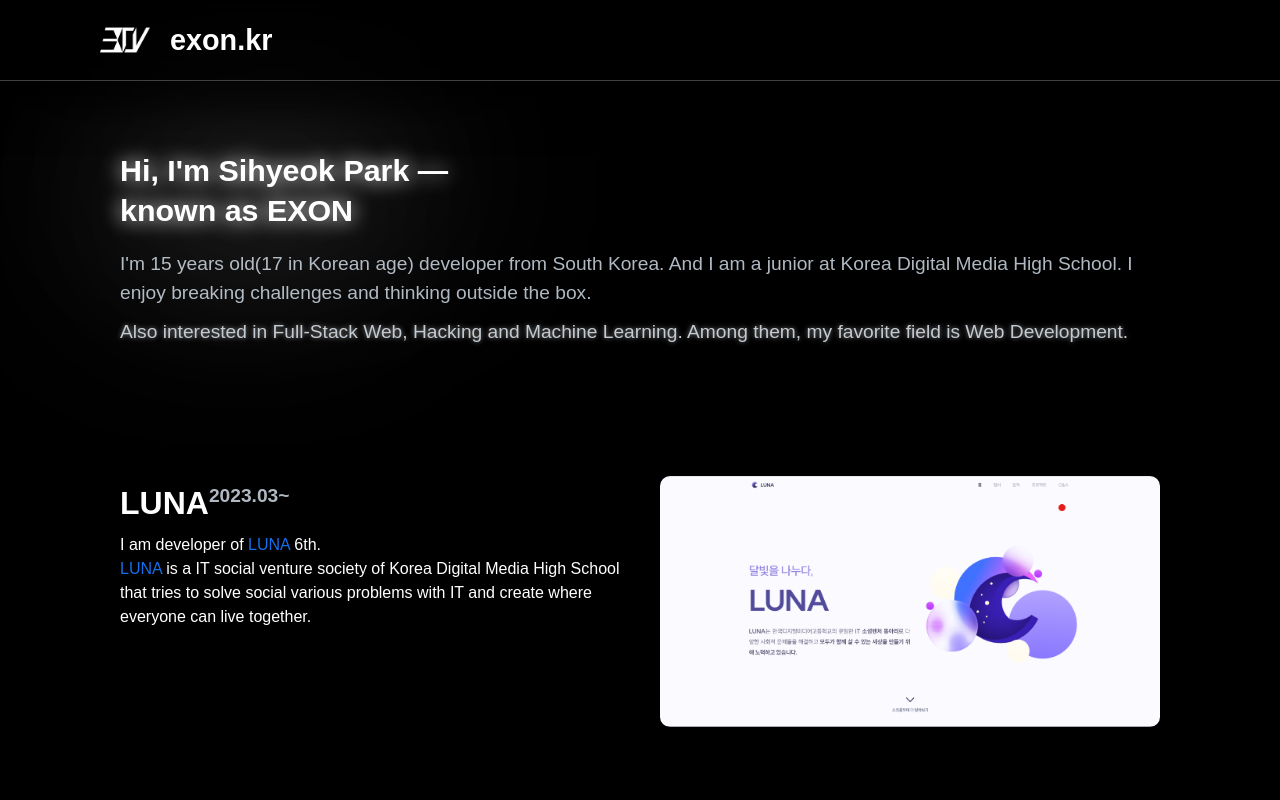
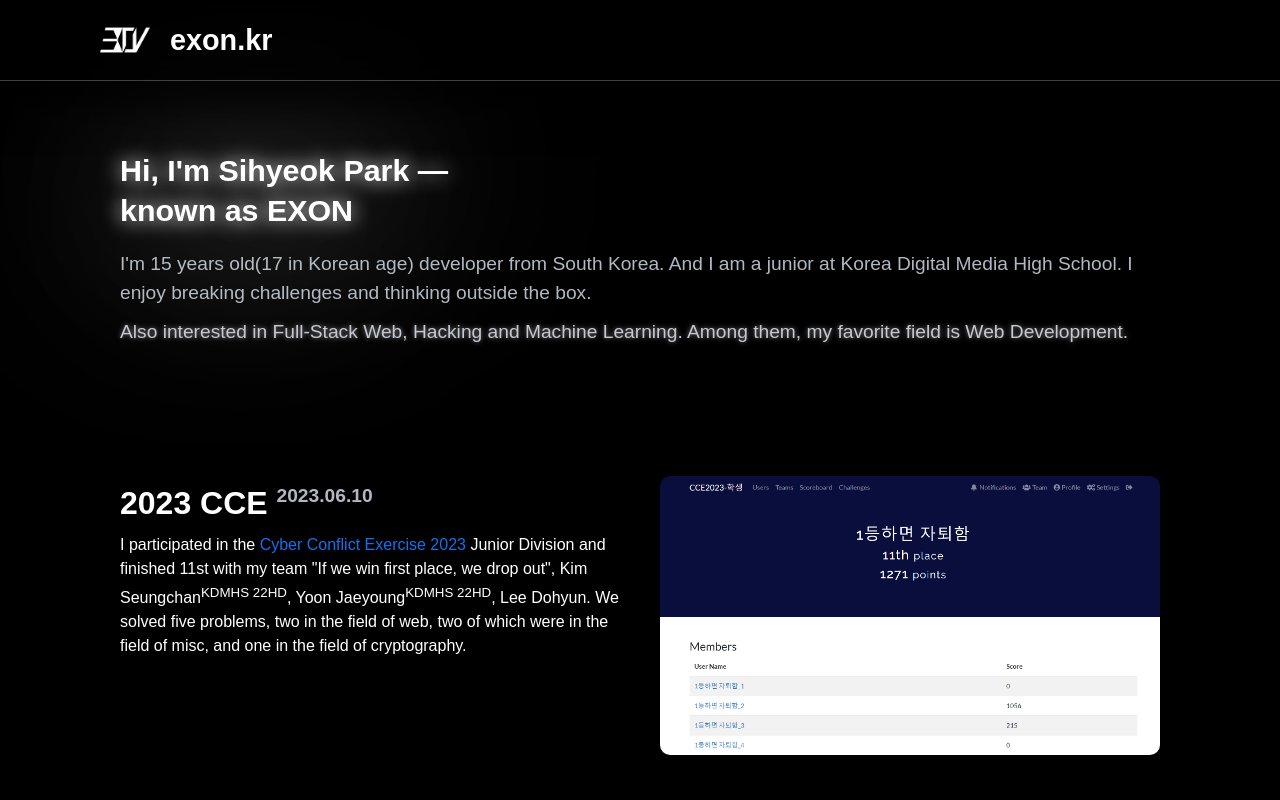
Before and after one commit to sihyeokpark/exon.kr, a React (Create React App) app in the folder app/: page / in a window 1280 px wide. Both pictures are taken after a click on the button "If you want to know me more?". Shown: the top 800 px of the page. Built offline with nearby package versions, Linux system fonts and the light colour scheme; a web font is replaced by a local one.

Commit message:
Update: cce

```diff
--- a/app/src/App.tsx
+++ b/app/src/App.tsx
@@ -3,6 +3,7 @@ import { motion } from 'framer-motion'
 
 import './css/App.css'
 
+import cce from './images/cce.png'
 import logo from './images/logo.png'
 import luna from './images/luna.png'
 import award from './images/medal.png'
@@ -67,6 +68,29 @@ function App() {
                     }
 
                 </section>
+                { moreSection &&
+                    <motion.section
+                        initial={{ opacity: 0, scale: 0.5 }}
+                        animate={{ opacity: 1, scale: 1 }}
+                        transition={{
+                        duration: 0.8,
+                        delay: 0.5,
+                        ease: [0, 0.71, 0.2, 1.01]
+                        }}>
+                        <div className='both'>
+                            <div className='left'>
+                                <h1>2023 CCE <sup>2023.06.10</sup></h1>
+                                <p>
+                                    I participated in the <a href='https://cce.cstec.kr/'>Cyber Conflict Exercise 2023</a> Junior Division and finished 11st with my team "If we win first place, we drop out", Kim Seungchan<sup>KDMHS 22HD</sup>, Yoon Jaeyoung<sup>KDMHS 22HD</sup>, Lee Dohyun.
+                                    We solved five problems, two in the field of web, two of which were in the field of misc, and one in the field of cryptography.
+                                </p>
+                            </div>
+                            <div className='right'>
+                                <img src={cce} alt='When I was making this project.' className='goorm'></img>
+                            </div>
+                        </div>
+                    </motion.section>
+                }
                 <motion.section
                     initial={{ opacity: 0, scale: 0.5 }}
                     animate={{ opacity: 1, scale: 1 }}
@@ -77,7 +101,7 @@ function App() {
                     }}>
                     <div className='both'>
                         <div className='left'>
-                            <h1>LUNA<sup>2023.03~</sup></h1>
+                            <h1>LUNA <sup>2023.03~</sup></h1>
                             <p>
                                 I am developer of <a href='https://luna.codes'>LUNA</a> 6th.<br></br>
                                 <a href='https://luna.codes'>LUNA</a> is a IT social venture society of Korea Digital Media High School that tries to solve social various problems with IT and create where everyone can live together.
@@ -104,7 +128,7 @@ function App() {
                                 <span>The Goorm High School Algorithm Team Challenge <strong>Grand Prize(1st)</strong> in Gyeonggi-Do Division</span>
                             </div>
                             <p>
-                                I won the <a href='https://exon001.tistory.com/5'>Goorm High School Algorithm Team Challenge</a> Grand Prize in Gyeonggi-Do Division with my team "Coding With Hand", Boseok Son, Minseo Kim, Suyun Kim.
+                                I won the <a href='https://exon001.tistory.com/5'>Goorm High School Algorithm Team Challenge</a> Grand Prize in Gyeonggi-Do Division with my team "Coding With Hand", Boseok Son<sup>GBSWHS 3SD</sup>, Minseo Kim<sup>KDMHS 22WP</sup>, Suyun Kim.
                                 We listened to a lecture about DFS, BFS algorithm and participated in a contest.
                             </p>
                         </div>
```
Also changed, not shown: app/src/images/cce.png (added).
